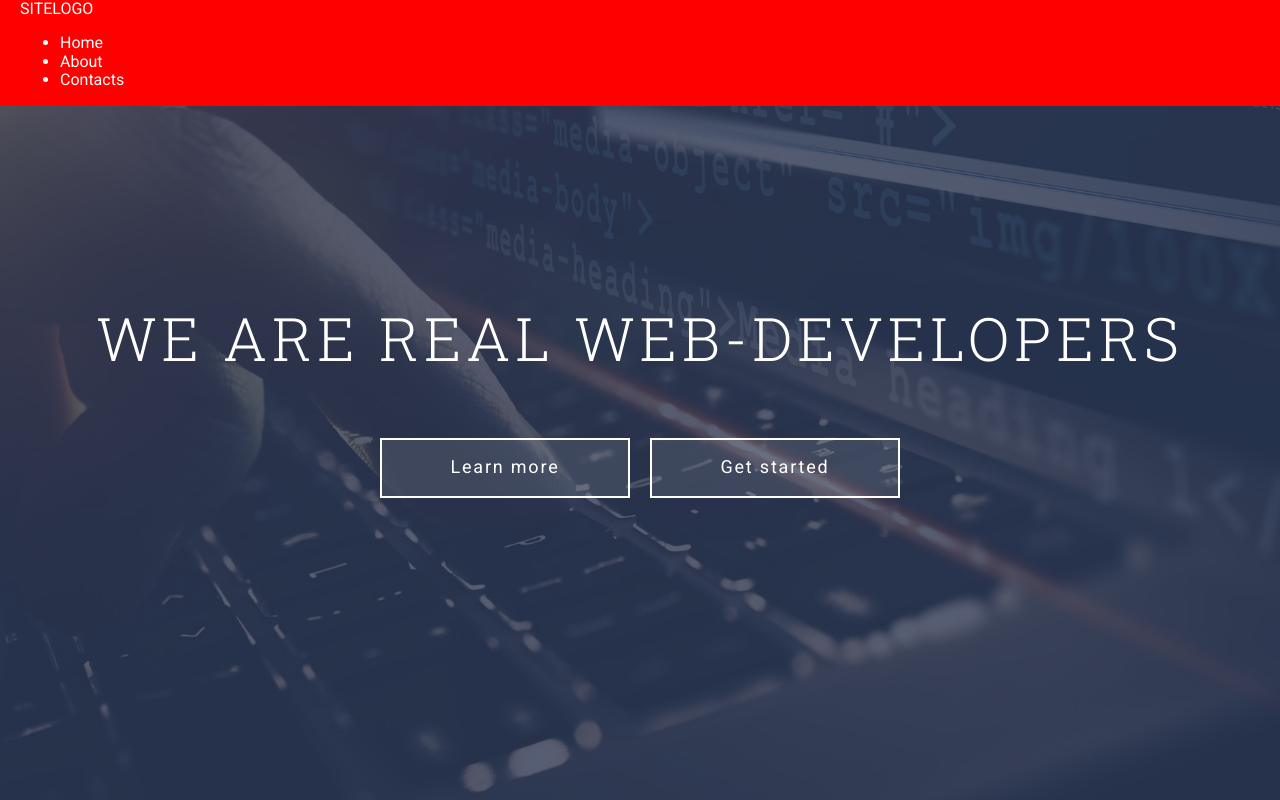
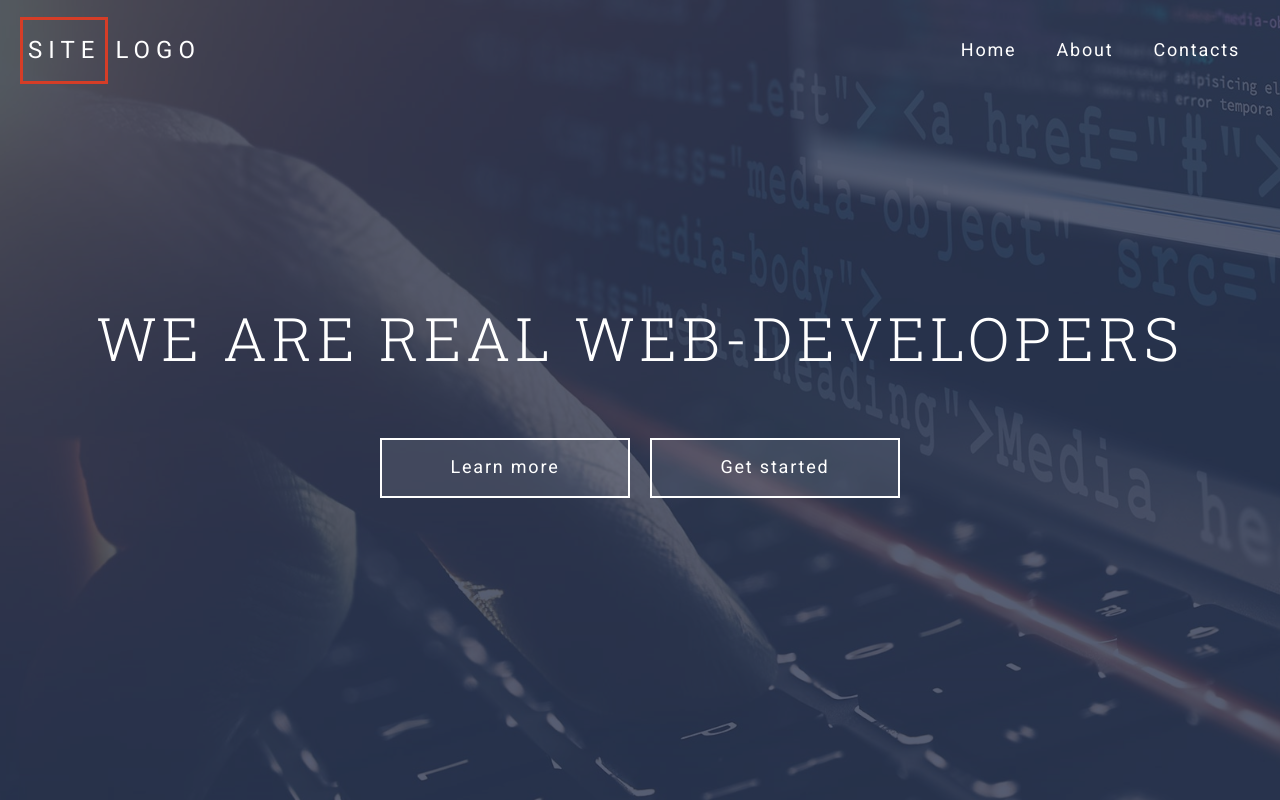
Before and after one commit to nikaveraa-1995/20220726__grid-template, a website: page index.html in a window 1280 px wide. Drawn offline with Linux system fonts and the light colour scheme.

Commit message:
черновое оформление header

```diff
--- a/index.html
+++ b/index.html
@@ -41,7 +41,7 @@
       </div>
 
       <div class="header-menu">
-        <div class="header-content__container">
+        <div class="header-menu__container">
           <div class="header-logo">
             <a class="header-logo__link" href="">
               <span class="header-logo__accent">SITE</span>LOGO
--- a/src/scss/common/_classes.scss
+++ b/src/scss/common/_classes.scss
@@ -1,15 +1,25 @@
 @use "../presets" as *;
 @use "../mixins" as *;
 
-.btn{
+.btn {
   display: flex;
   align-items: center;
   justify-content: center;
+
   min-width: 250px;
   height: 60px;
+  padding: 0.5em, 1em;
+
+  transition: background-color 0.5s;
+  letter-spacing: 0.1em;
+
+  border: 2px solid $color-white;
   background-color: rgba($color-white, 0.1);
-border: 2px solid $color-white;
-padding: 0.5em, 1em;
+
   font-size: 18px;
-letter-spacing: 0.1em;
+
+  &:hover,
+  &:focus {
+    background-color: $color-accent;
   }
+}
--- a/src/scss/common/_typography.scss
+++ b/src/scss/common/_typography.scss
@@ -3,32 +3,34 @@
 
 *,
 *::before,
-*::after{
+*::after {
   box-sizing: border-box;
 }
 
-html{
-font-size: $font-size;
-font-family: $font-main;
-color: $color-primary;
+html {
+  color: $color-primary;
+
+  font-family: $font-main;
+  font-size: $font-size;
 }
 
-body{
+body {
   color: $color-primary;
   background-color: $color-white;
 }
 
-a{
-text-decoration: none;
-color: $color-white;
+a {
+  text-decoration: none;
+
+  color: $color-white;
 }
 
-h1{
-font-family: $font-header;
-font-size: 3.75rem;
-letter-spacing: 0.08em;
-font-weight: 300;
+h1 {
+  letter-spacing: 0.08em;
 
+  font-family: $font-header;
+  font-size: 3.75rem;
+  font-weight: 300;
 }
 
 
--- a/src/scss/components/header/_header-content.scss
+++ b/src/scss/components/header/_header-content.scss
@@ -1,23 +1,25 @@
 @use "../../presets" as *;
 @use "../../mixins" as *;
 
-.header-content{
+.header-content {
   position: relative;
+  z-index: 1;
   top: 0;
-  z-index: 1;
 
-  &__container{
-   @include container
+  &__container {
+    @extend %container;
   }
 
-  &__title{
+  &__title {
     margin: 0 0 66px;
-  text-align: center;
+
+    text-align: center;
   }
 
-  &__actions{
+  &__actions {
     display: flex;
     justify-content: center;
+
     gap: $gap;
   }
 }
--- a/src/scss/components/header/_header-logo.scss
+++ b/src/scss/components/header/_header-logo.scss
@@ -1,2 +1,19 @@
 @use "../../presets" as *;
 @use "../../mixins" as *;
+
+.header-logo {
+  letter-spacing: 0.25em;
+
+  font-size: 24px;
+
+
+
+  &__accent {
+    display: inline-block;
+
+    margin-right: 7px;
+    padding: 17px 5px 17px 5px;
+
+    border: 3px solid #d53d27;
+  }
+}
--- a/src/scss/components/header/_header-menu.scss
+++ b/src/scss/components/header/_header-menu.scss
@@ -1,15 +1,18 @@
 @use "../../presets" as *;
 @use "../../mixins" as *;
 
-.header-menu{
-position: absolute;
-top: 0;
-right: 0;
-left: 0;
-background-color: red;
-z-index: 2;
+.header-menu {
+  position: absolute;
+  z-index: 2;
+  top: 0;
+  right: 0;
+  left: 0;
 
-&__container{
-  @include container;
+  &__container {
+    display: flex;
+    align-items: center;
+
+    @extend %container;
+    gap: $gap;
+  }
 }
-}
--- a/src/scss/components/header/_header-navbar.scss
+++ b/src/scss/components/header/_header-navbar.scss
@@ -1,6 +1,41 @@
 @use "../../presets" as *;
 @use "../../mixins" as *;
 
-.header-navbar__btn{
-  display: none;
+
+.header-navbar {
+  flex-grow: 1;
+
+  &__btn {
+    display: none;
+  }
+
+  &__list {
+    display: grid;
+    justify-content: end;
+
+    grid-template-columns: repeat(auto-fit, minmax(50px, max-content));
+    // display: flex;
+    // justify-content: flex-end;
+    @include unlist;
+  }
+
+  &__item {
+    margin: $gap $gap-sm;
+  }
+
+  &__link {
+    display: block;
+
+    padding: $gap $gap-sm;
+
+    transition: color 0.5s;
+    letter-spacing: 0.1em;
+
+    font-size: 18px;
+
+    &:hover,
+    &:focus {
+      color: $color-accent;
+    }
+  }
 }
--- a/src/scss/components/header/_header-overlay.scss
+++ b/src/scss/components/header/_header-overlay.scss
@@ -1,9 +1,11 @@
 @use "../../presets" as *;
 @use "../../mixins" as *;
 
-.header-overlay{
+.header-overlay {
   position: absolute;
+
+  opacity: 0.8;
+  background-color: $color-primary;
+
   inset: 0;
-  background-color: $color-primary;
-  opacity: 0.8;
-  }
+}
--- a/src/scss/components/header/_header.scss
+++ b/src/scss/components/header/_header.scss
@@ -1,14 +1,16 @@
 @use "../../presets" as *;
 @use "../../mixins" as *;
 
-.header{
+.header {
   position: relative;
+
+  display: grid;
+  align-content: center;
+
+  min-height: 100vh;
+  padding: 150px 0;
+
+  color: $color-white;
   background-color: $color-primary;
   background-image: url(../images/img-header.png);
-  background-size: cover;
-  min-height: 100vh;
-  color: $color-white;
-  display: grid;
-  align-items: center;
-  padding: 150px 0;
 }
--- a/src/scss/mixins/_extends.scss
+++ b/src/scss/mixins/_extends.scss
@@ -0,0 +1,8 @@
+@use "../presets" as *;
+
+%container {
+  max-width: $ul;
+  margin: 0 auto;
+  padding-right: $gap;
+  padding-left: $gap;
+}
--- a/src/scss/mixins/_mixins.scss
+++ b/src/scss/mixins/_mixins.scss
@@ -33,6 +33,7 @@
   border: 0;
 }
 
+
 @mixin unlist($m: 0, $p: 0) {
   margin: $m;
   padding: $p;
@@ -51,10 +52,3 @@
 @mixin box-shadow {
   box-shadow: -3px 3px 20px -10px darken($color-gray-dark, 40%);
 }
-
-@mixin container{
-  max-width: $ul;
-  padding-left: $gap;
-  padding-right: $gap;
-  margin: 0 auto;
-}
--- a/src/scss/presets/_variables.scss
+++ b/src/scss/presets/_variables.scss
@@ -2,15 +2,12 @@
 $font-header: "Roboto Slab", serif;
 $font-main: "Roboto", sans-serif;
 $font-size: 16px;
-
 $container-size: 1300px;
-
 $ul: 1340px;
 $xl: 1200px;
 $lg: 992px;
 $md: 768px;
 $sm: 576px;
-
 $gap: 20px;
 $gap-sm: math.div($gap, 2); // 10px
 $gap-lg: $gap * 1.5; // 30px
```
Also changed, not shown: assets/css/style.css, assets/css/style.min.css, src/scss/style.scss (line endings or trailing spaces). Lines whose indentation alone changed are shown as unchanged.
